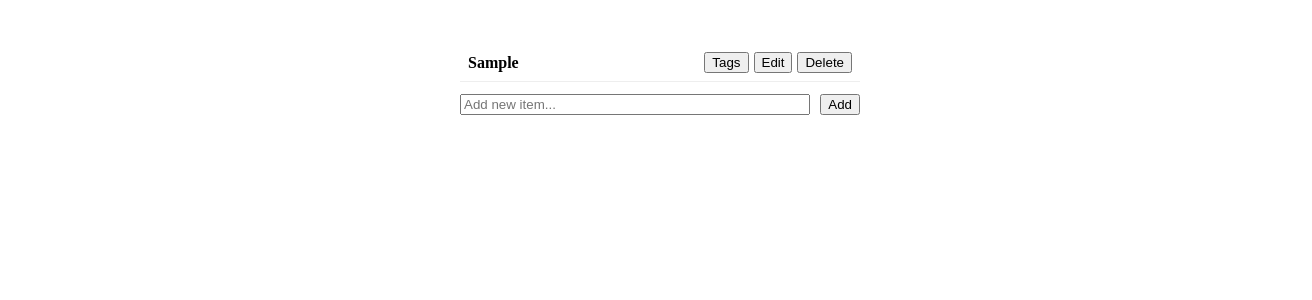
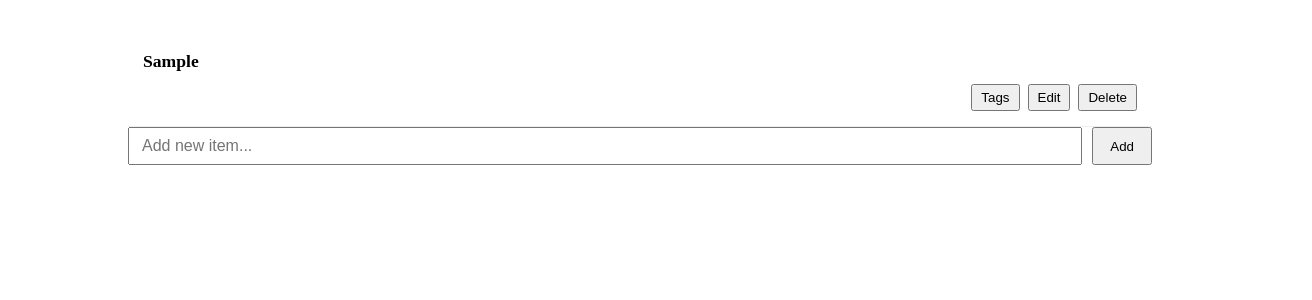
Before and after one commit to Rui-s0s/React-Search, a React (Vite) app: page / in a window 1280 px wide. Both pictures are taken after typing "Sample" into the empty fields and a click on the button "Add". Shown: the top 300 px of the page, 1312 px wide, since content can reach past the window. Built offline with nearby package versions, Linux system fonts and the light colour scheme.

Commit message:
style: Tags arriba para no llamar atencion

```diff
--- a/src/App.css
+++ b/src/App.css
@@ -5,14 +5,16 @@
   align-items: center;
   padding: 20px;
   width: 100%;
+  box-sizing: border-box;
 }
 
-/* The Add Form and the List are constrained to 400px */
+/* The Add Form and the List are constrained to 80% of the viewport width */
 .input-group, .list {
   width: 100%;
-  max-width: 400px;
+  max-width: 80vw;
 }
 
+/* --- ADD SECTION FORM --- */
 .input-group {
   display: flex;
   gap: 10px;
@@ -21,50 +23,95 @@
 
 .input-group input {
   flex: 1;
+  padding: 8px 12px;
+  font-size: 1rem;
 }
 
+.input-group button {
+  padding: 8px 16px;
+  cursor: pointer;
+}
+
+/* --- THE MAIN LIST --- */
 .list {
   list-style: none;
   padding: 0;
+  margin: 0;
 }
 
+/* Restored: This handles scrolling on a per-post level if content gets too tall */
 .list-item {
-  display: flex;
-  align-items: center;
-  gap: 10px;
-  margin-bottom: 12px;
-  padding: 8px;
+  width: 100%;
   border-bottom: 1px solid #eee;
+  max-height: 250px;     /* Adjust this height limit to your liking */
+  overflow-y: auto;      /* Scrollbar appears directly on the post if content is huge */
+  overflow-x: hidden;
 }
 
-/* Common container for both Edit and View modes */
+/* --- VIEW MODE: POST CONTAINER --- */
+.post-container {
+  display: flex;
+  flex-direction: column;
+  width: 100%;
+  gap: 8px;
+  padding: 15px;
+  box-sizing: border-box;
+}
+
+/* 1. Tags Container (Now at the top) */
+.tags-container {
+  width: 100%;
+  white-space: nowrap;      /* Forces all tags to stay on a single line */
+  overflow: hidden;         /* Hides any tags that drift past the container edge */
+  text-overflow: ellipsis;  /* Appends the "..." automatically when cut off */
+  display: block;           /* Block display is required for text-overflow ellipsis to work */
+}
+
+/* Clear gray tags styling */
+.tag {
+  color: #888888;           /* Clean, subtle gray */
+  font-size: 0.9rem;
+  display: inline-block;
+  margin-right: 8px;        /* Spaces out the inline elements */
+}
+
+/* 2. Content Area (Middle Block) */
+.content-area {
+  width: 100%;
+  word-break: break-word;
+  font-size: 1.1rem;
+}
+
+/* 3. Footer Row (Bottom Block) */
+.item-footer {
+  display: flex;
+  width: 100%;
+  justify-content: flex-end; /* Keeps actions on the right side */
+  margin-top: 4px;
+}
+
+.actions {
+  display: flex;
+  gap: 8px;
+}
+
+.actions button {
+  padding: 4px 8px;
+  cursor: pointer;
+}
+
+/* --- EDIT MODE --- */
 .item-wrapper {
   display: flex;
   gap: 10px;
   width: 100%;
   align-items: center;
+  padding: 15px;
+  box-sizing: border-box;
 }
 
-.content-area {
-  flex: 1;
-}
-
-.content-area strong {
-  margin-right: 10px;
-}
-
-.tag {
-  color: #007bff;
-  font-size: 0.9rem;
-  margin-right: 8px;
-}
-
-.actions {
-  display: flex;
-  gap: 5px;
-}
-
-/* Makes the edit input grow to fill space */
 .edit-input {
   flex: 1;
+  padding: 6px 10px;
+  font-size: 1rem;
 }
--- a/src/App.tsx
+++ b/src/App.tsx
@@ -59,49 +59,48 @@ function App() {
           return (
             <li key={item.id} className="list-item">
               {isEditing ? (
-                // --- MODE: EDITING ---
-                <div className="item-wrapper">
+                // --- EDITING UI ---
+                <div className="item-wrapper" style={{ width: '100%' }}>
                   <input
                     className="edit-input"
                     value={editValue}
                     onChange={(e) => setEditValue(e.target.value)}
                     autoFocus
                     onKeyDown={(e) => {
-                      if (e.key === 'Enter') {
-                        saveEdit(item.id);
-                      } else if (e.key === 'Escape') {
-                        setEditingId(null);
-                        setEditMode(null);
-                      }
+                      if (e.key === 'Enter') saveEdit(item.id);
+                      if (e.key === 'Escape') { setEditingId(null); setEditMode(null); }
                     }}
-                    placeholder={editMode === 'TAGS' ? "Edit tags..." : "Edit content..."}
                   />
-                  <div className="actions">
-                    <button onClick={() => saveEdit(item.id)}>Save</button>
-                    <button onClick={() => { setEditingId(null); setEditMode(null); }}>Cancel</button>
-                  </div>
                 </div>
               ) : (
-                // --- MODE: VIEWING ---
-                <div className="item-wrapper">
-                  <div className="content-area">
-                    <strong>{item.content}</strong>
-                    <span className="tags-container">
+                // --- VIEWING UI ---
+                <>
+                  <div className="post-container">
+                    {/* 1. TOP: Tags row with ellipsis handling */}
+                    <div className="tags-container">
                       {item.tags.split(',')
                         .filter(t => t.trim() !== "")
                         .map((tag, index) => (
                           <span key={index} className="tag">#{tag.trim()}</span>
                         ))
                       }
-                    </span>
                     </div>
 
+                    {/* 2. MIDDLE: Content Area that scrolls if it gets too big */}
+                    <div className="content-area">
+                      <strong>{item.content}</strong>
+                    </div>
+
+                    {/* 3. BOTTOM: Just the actions pinned to the right side */}
+                    <div className="item-footer">
                       <div className="actions">
                         <button onClick={() => startEditingTags(item)}>Tags</button>
                         <button onClick={() => startEditingContent(item)}>Edit</button>
                         <button onClick={() => setTexts(texts.filter(t => t.id !== item.id))}>Delete</button>
                       </div>
                     </div>
+                  </div>
+                </>
               )}
             </li>
           );
```
Lines whose indentation alone changed are shown as unchanged.
